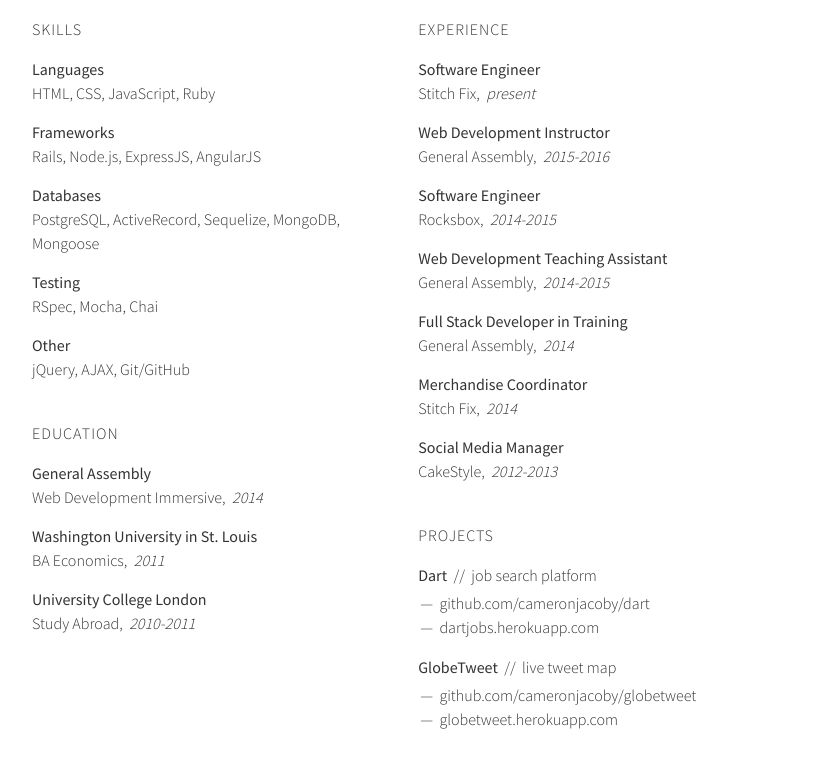
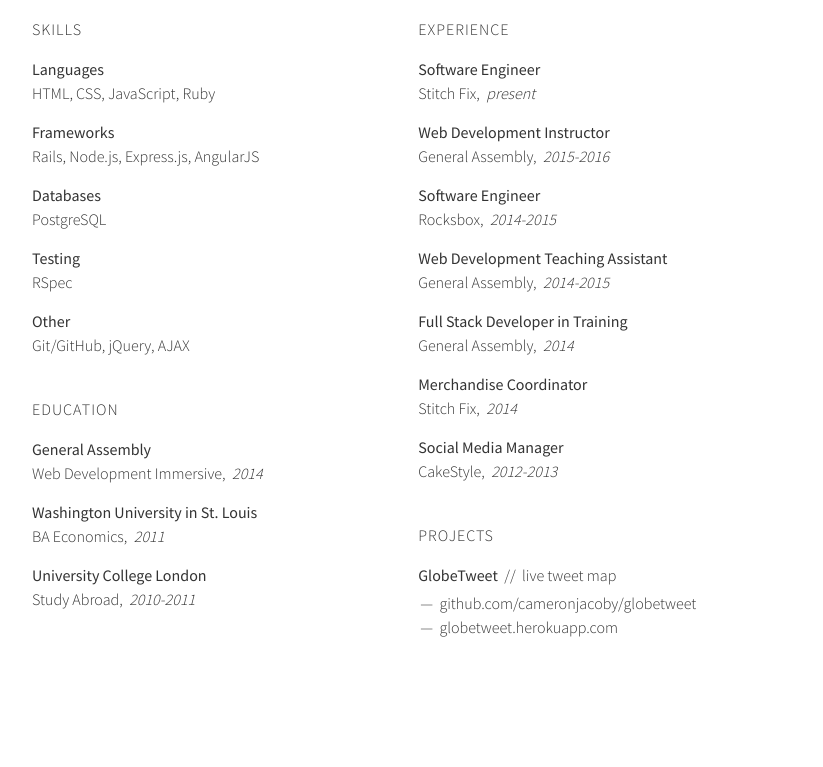
Before and after one commit to cameronjacoby/resume, a plain HTML site: page web/index.html in a window 1280 px wide. Shown: the part 149-916 px from the top of the page, without its empty margins (223-1046 px from the left). Drawn offline with Linux system fonts and the light colour scheme.

Commit message:
edit skills and projects sections

```diff
--- a/web/index.html
+++ b/web/index.html
@@ -29,13 +29,13 @@
         <p class="normal no-margin">Languages</p>
         <p>HTML, CSS, JavaScript, Ruby</p>
         <p class="normal no-margin">Frameworks</p>
-        <p>Rails, Node.js, ExpressJS, AngularJS</p>
+        <p>Rails, Node.js, Express.js, AngularJS</p>
         <p class="normal no-margin">Databases</p>
-        <p>PostgreSQL, ActiveRecord, Sequelize, MongoDB, Mongoose</p>
+        <p>PostgreSQL</p>
         <p class="normal no-margin">Testing</p>
-        <p>RSpec, Mocha, Chai</p>
+        <p>RSpec</p>
         <p class="normal no-margin">Other</p>
-        <p>jQuery, AJAX, Git/GitHub</p>
+        <p>Git/GitHub, jQuery, AJAX</p>
 
         <!-- education -->
         <p class="section-header">Education</p>
@@ -67,12 +67,6 @@
 
         <!-- projects -->
         <p class="section-header">Projects</p>
-        <p class="sm-margin"><span class="normal">Dart</span>&nbsp;&nbsp;//&nbsp;&nbsp;job search platform</p>
-        <ul>
-          <li>&mdash;&nbsp;&nbsp;<a href="https://github.com/cameronjacoby/dart" target="_blank">github.com/cameronjacoby/dart</a></li>
-          <li>&mdash;&nbsp;&nbsp;<a href="http://dartjobs.herokuapp.com" target="_blank">dartjobs.herokuapp.com</a></li>
-        </ul>
-
         <p class="sm-margin"><span class="normal">GlobeTweet</span>&nbsp;&nbsp;//&nbsp;&nbsp;live tweet map</p>
         <ul>
           <li>&mdash;&nbsp;&nbsp;<a href="https://github.com/cameronjacoby/globetweet" target="_blank">github.com/cameronjacoby/globetweet</a></li>
```
Also changed, not shown: pdf/index.html (+4 -10 lines).
